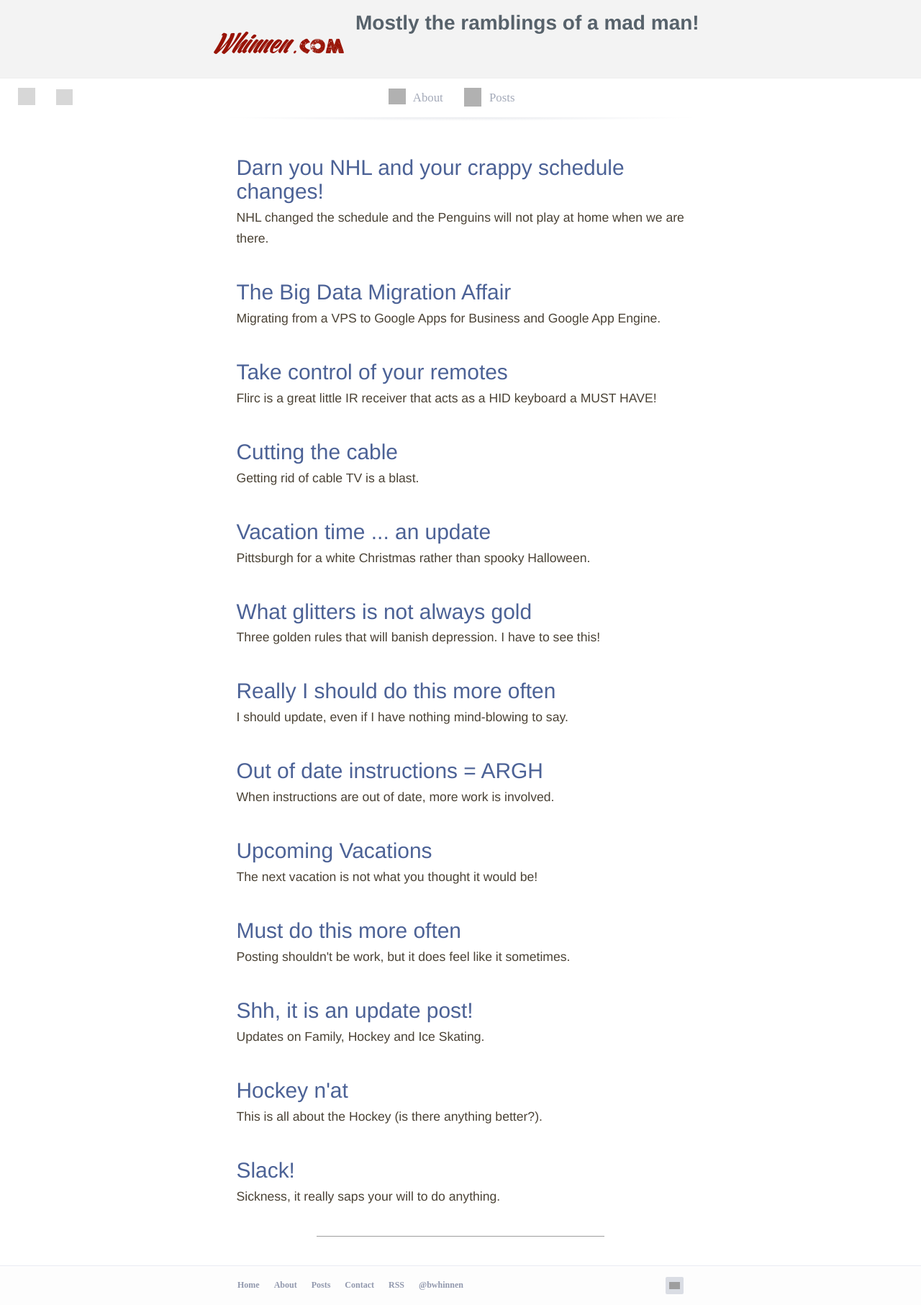
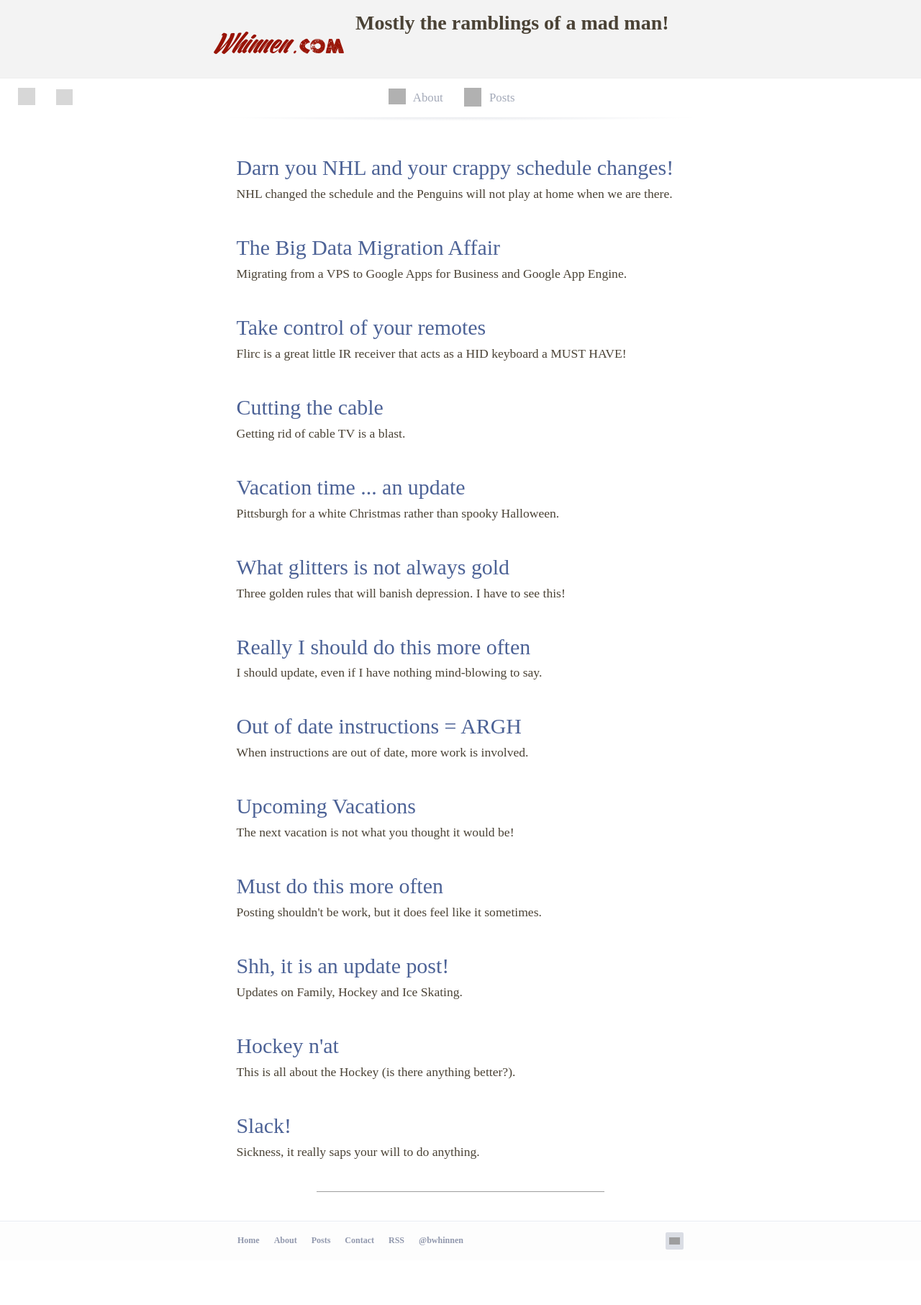
Before and after one commit to bwhinnen/bwhinnen.github.io, a Jekyll site: the page built from index.html, in a window 1280 px wide. Shown: the whole page at 72% size. Built offline with Jekyll 4.4.1, drawn with Linux system fonts in a browser that asks for light colours; nearby versions of some CDN libraries; some web fonts are replaced; Markdown is read by kramdown in place of the engine named in the settings; comment, search, counter and statistics services are not loaded; after the commit the page ends 1751 px from its top, so only the background shows below that; grey boxes are pictures that could not be loaded.

Commit message:
modified:   _site/assets/primary.css 	modified:   assets/primary.css

```diff
--- a/assets/primary.css
+++ b/assets/primary.css
@@ -827,7 +827,7 @@ table {
 #st-results-container h3 {
     margin: 0 !important;
     font-size: 1rem;
-    font-family: "Helvetica Neue", Helvetica, Arial, Frutiger, "Frutiger Linotype", Univers, Calibri, "Gill Sans", "Gill Sans MT", "Myriad Pro", Myriad, "DejaVu Sans Condensed", "Liberation Sans", "Nimbus Sans L", Tahoma, Geneva, sans-serif;
+    font-family: "Jacques Francois", serif;
     font-weight: normal;
     line-height: 1.4;
     font-weight: normal
@@ -1271,7 +1271,7 @@ html {
 
 body {
     background-color: white;
-    font-family: "Jacques Francois", serif, "Helvetica Neue", Helvetica, Arial, Frutiger, "Frutiger Linotype", Univers, Calibri, "Gill Sans", "Gill Sans MT", "Myriad Pro", Myriad, "DejaVu Sans Condensed", "Liberation Sans", "Nimbus Sans L", Tahoma, Geneva, sans-serif;
+    font-family: "Jacques Francois", serif;
     font-weight: normal;
     text-align: left;
     color: #4a4235;
@@ -1302,7 +1302,7 @@ em {
 }
 
 h1, h2, h3, h4, h5, h6 {
-    font-family: "ratio-1", "ratio-2", "Helvetica Neue", Helvetica, Arial, Frutiger, "Frutiger Linotype", Univers, Calibri, "Gill Sans", "Gill Sans MT", "Myriad Pro", Myriad, "DejaVu Sans Condensed", "Liberation Sans", "Nimbus Sans L", Tahoma, Geneva, sans-serif;
+    font-family: "Jacques Francois", serif;
     font-weight: 400;
     font-weight: bold;
     text-rendering: optimizeLegibility
@@ -1537,7 +1537,7 @@ hr.light {
 
 #masthead {
     margin: 0 auto;
-    color: #57626b;
+/*    color: #57626b;*/
     width: 43.75em
 }
 
@@ -2575,7 +2575,7 @@ time {
 }
 
 #site {
-    font-family: "ratio-1", "ratio-2", "Helvetica Neue", Helvetica, Arial, Frutiger, "Frutiger Linotype", Univers, Calibri, "Gill Sans", "Gill Sans MT", "Myriad Pro", Myriad, "DejaVu Sans Condensed", "Liberation Sans", "Nimbus Sans L", Tahoma, Geneva, sans-serif;
+    font-family: "Jacques Francois", serif;
     font-weight: 400;
     line-height: 1.65;
     min-height: 500px;
```
Also changed, not shown: 1 other file.
